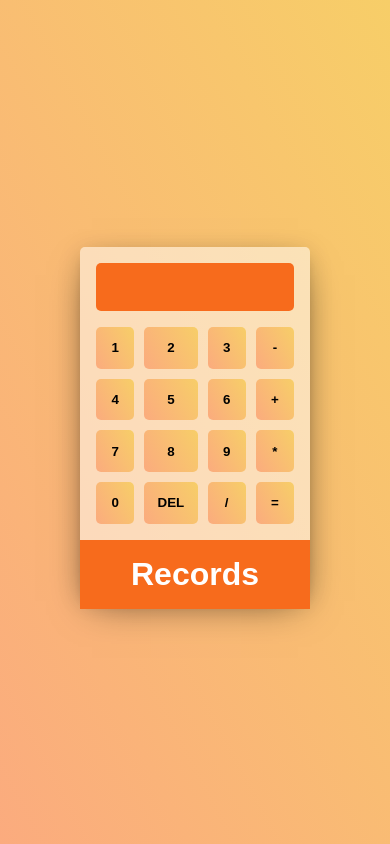
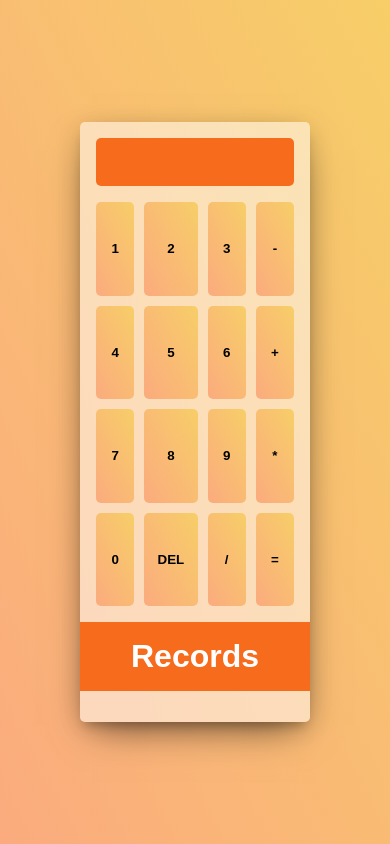
Before and after one commit to icyhookdev/react-flux-calculator, a React (Create React App) app: page / in a window 390 px wide. Built offline with nearby package versions, Linux system fonts and the light colour scheme; what flux would draw is missing.

Commit message:
fixing responsive design

```diff
--- a/src/components/Calculator/Calculator.module.css
+++ b/src/components/Calculator/Calculator.module.css
@@ -51,6 +51,6 @@ ul {
 @media screen and (max-width: 600px) {
   .container {
     flex-flow: column;
-    height: 350px;
+    height: 600px;
   }
 }
```
